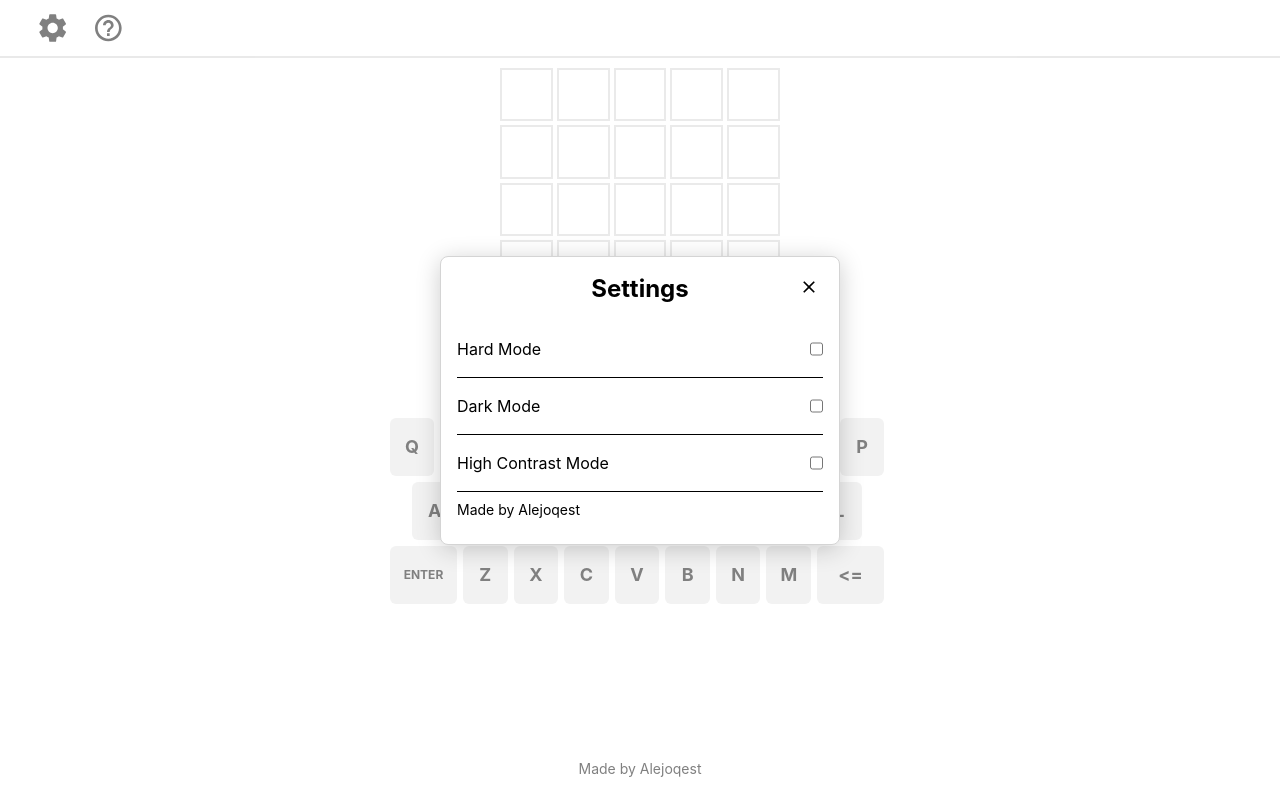
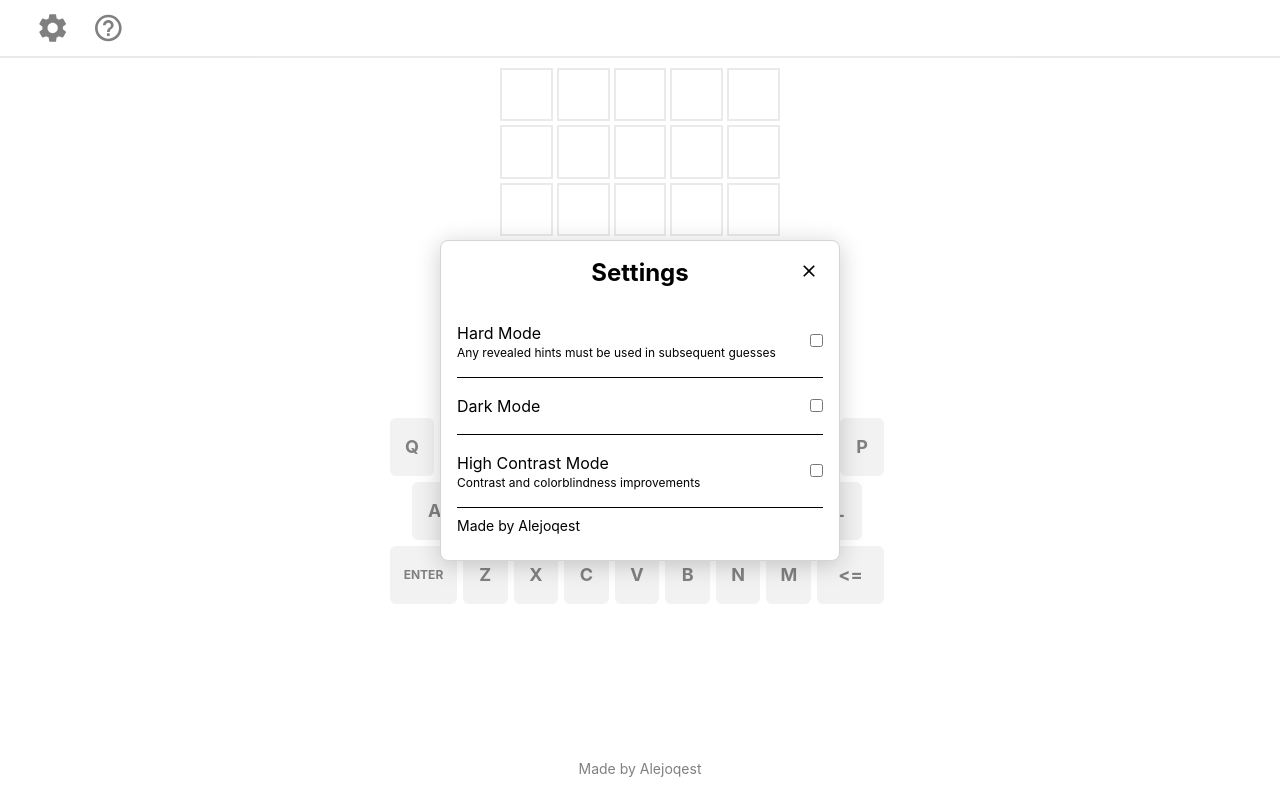
Before and after one commit to Alejoqest/wordle-clone, a React (Vite) app: page / in a window 1280 px wide. Both pictures are taken after a click on the button 52 px from the left and 28 px from the top of the page. Built offline with nearby package versions, Linux system fonts and the light colour scheme.

Commit message:
feat: added subtitles to SettingDialog.tsx

```diff
--- a/src/components/SettingsDialog.tsx
+++ b/src/components/SettingsDialog.tsx
@@ -10,26 +10,47 @@ interface Props {
   onExit: () => void;
 }
 
-const SettingsDialog = ({ open, numAttempts, hardMode, onHardMode, onExit }: Props) => {
+const SettingsDialog = ({
+  open,
+  numAttempts,
+  hardMode,
+  onHardMode,
+  onExit,
+}: Props) => {
   const hardModeDisabled = numAttempts > 0;
   const { darkMode, changeDarkMode } = useTheme();
   const { highContrast, changeContrast } = useContrast();
 
   return (
     <Dialog title="Settings" open={open} onExit={onExit}>
-      <div>
-        <div className="flex justify-between py-4">
-          <h1>Hard Mode</h1>
-          <input type="checkbox" checked={hardMode} onChange={onHardMode} disabled={hardModeDisabled} />
+      <section>
+        <div className="flex items-center justify-between py-4">
+          <div>
+            <h3>Hard Mode</h3>
+            <p className="text-xs">
+              Any revealed hints must be used in subsequent guesses
+            </p>
+          </div>
+          <input
+            type="checkbox"
+            checked={hardMode}
+            onChange={onHardMode}
+            disabled={hardModeDisabled}
+          />
         </div>
         <hr />
-        <div className="flex justify-between py-4">
-          <h1>Dark Mode</h1>
+        <div className="flex items-center justify-between py-4">
+          <div>
+            <h3>Dark Mode</h3>
+          </div>
           <input type="checkbox" checked={darkMode} onChange={changeDarkMode} />
         </div>
         <hr />
-        <div className="flex justify-between py-4">
-          <h1>High Contrast Mode</h1>
+        <div className="flex items-center justify-between py-4">
+          <div>
+            <h3>High Contrast Mode</h3>
+            <p className="text-xs">Contrast and colorblindness improvements</p>
+          </div>
           <input
             type="checkbox"
             checked={highContrast}
@@ -42,7 +63,7 @@ const SettingsDialog = ({ open, numAttempts, hardMode, onHardMode, onExit }: Pro
             Made by Alejoqest
           </a>
         </div>
-      </div>
+      </section>
     </Dialog>
   );
 };
```
